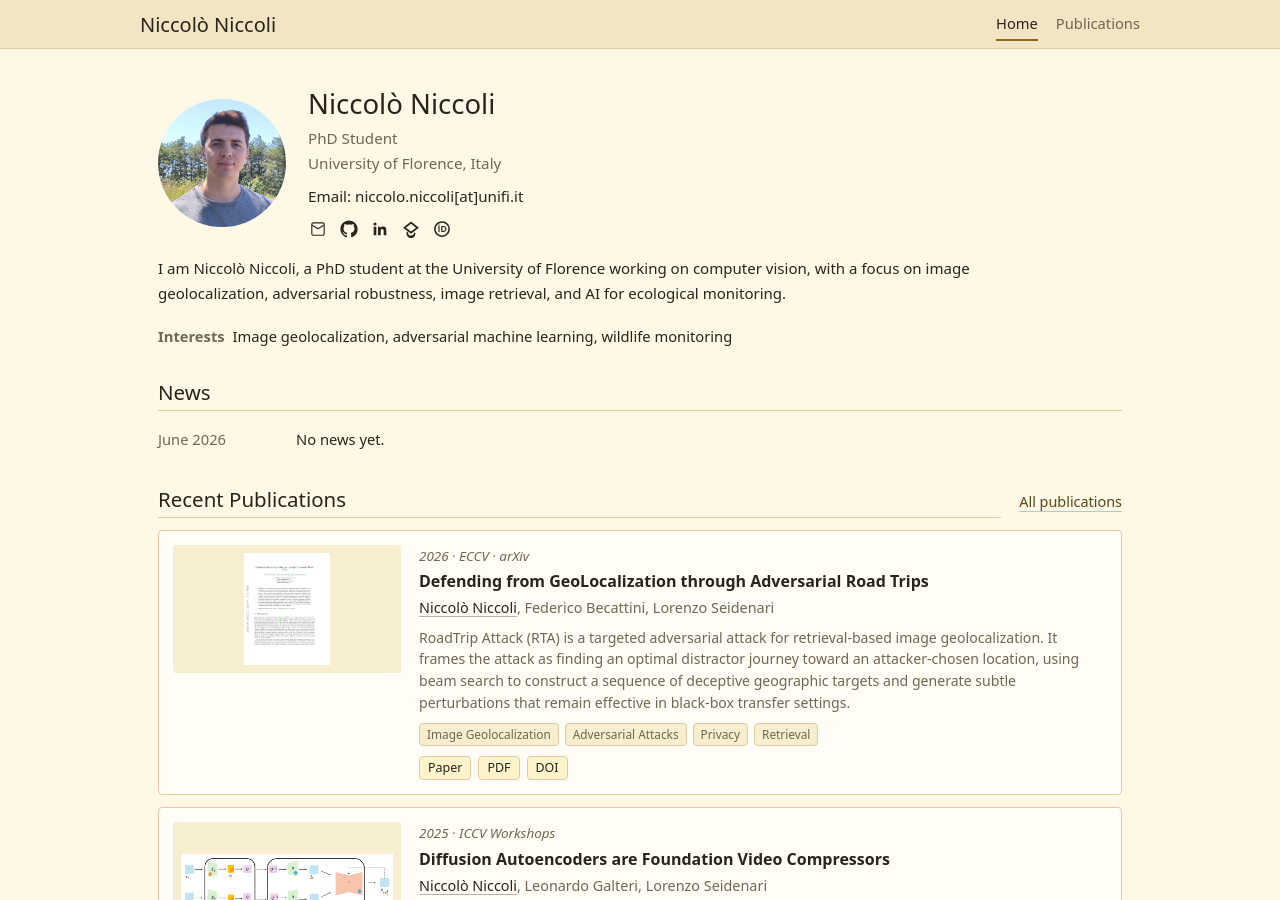
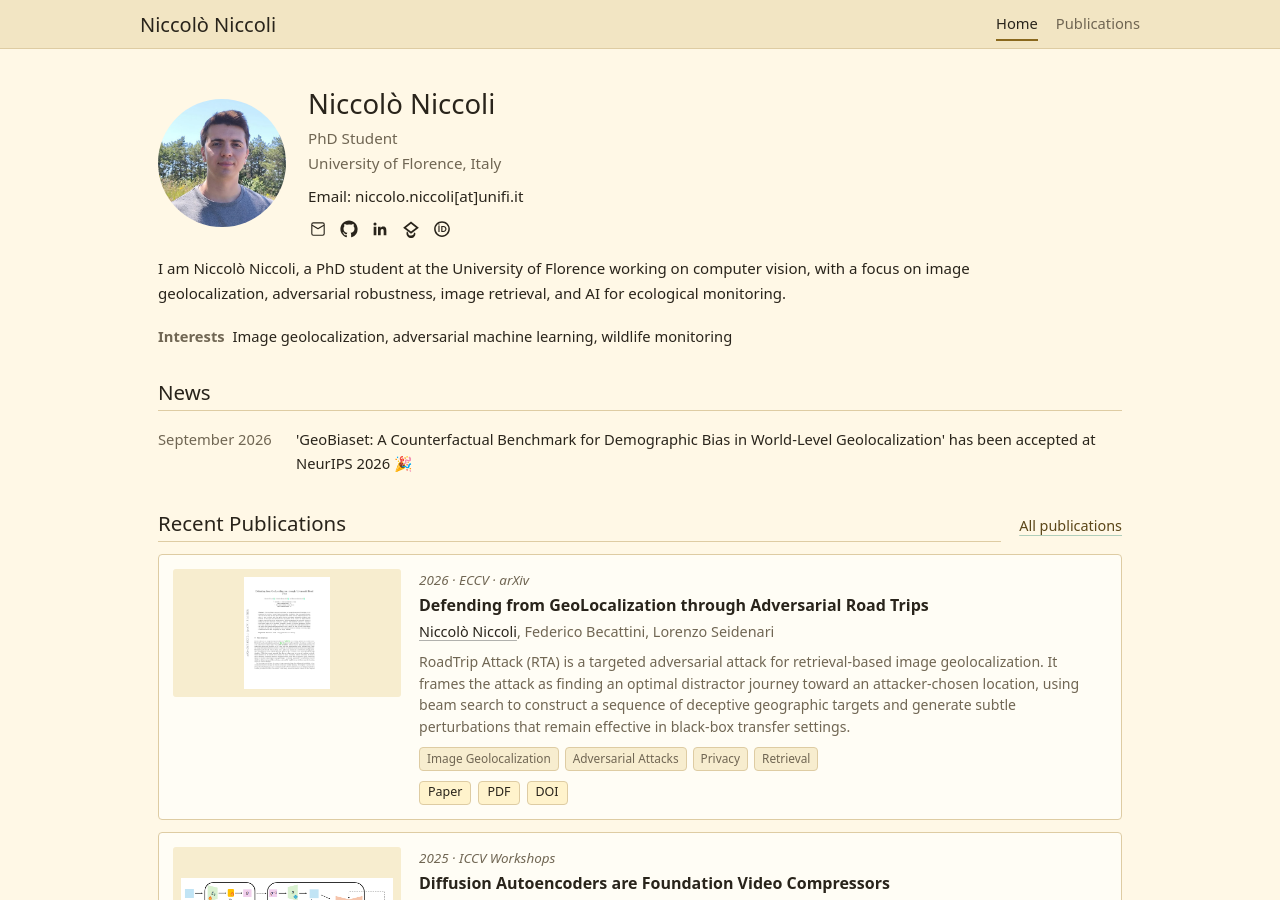
Before and after one commit to NiccoloNiccoli/niccoloniccoli.github.io, a Jekyll site: the page built from index.md, in a window 1280 px wide and 900 px high. Built offline with Jekyll 4.4.1, drawn with Linux system fonts in a browser that asks for light colours.

Commit message:
Update news entry for September 2026

```diff
--- a/_data/news.yml
+++ b/_data/news.yml
@@ -1,2 +1,2 @@
-- date: "June 2026"
-  text: "No news yet."
+- date: "September 2026"
+  text: "'GeoBiaset: A Counterfactual Benchmark for Demographic Bias in World-Level Geolocalization' has been accepted at NeurIPS 2026 🎉"
```
